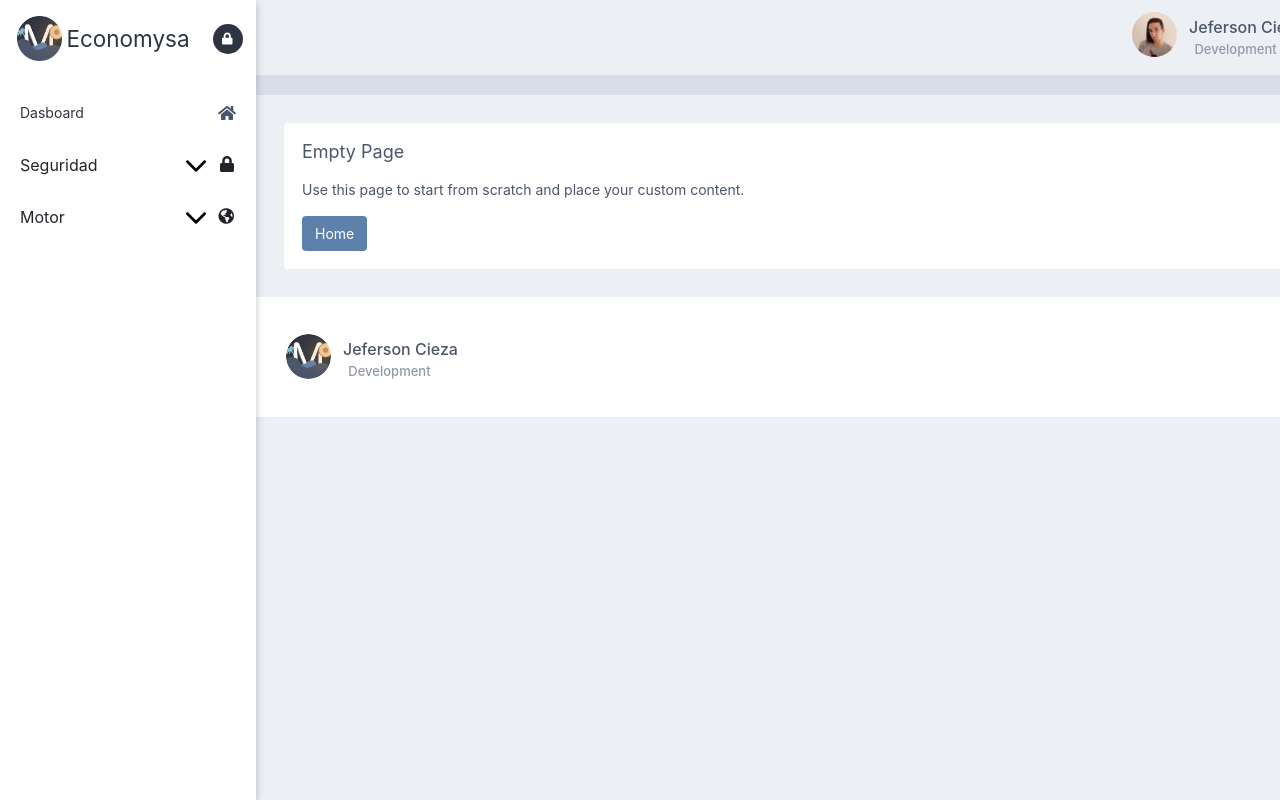
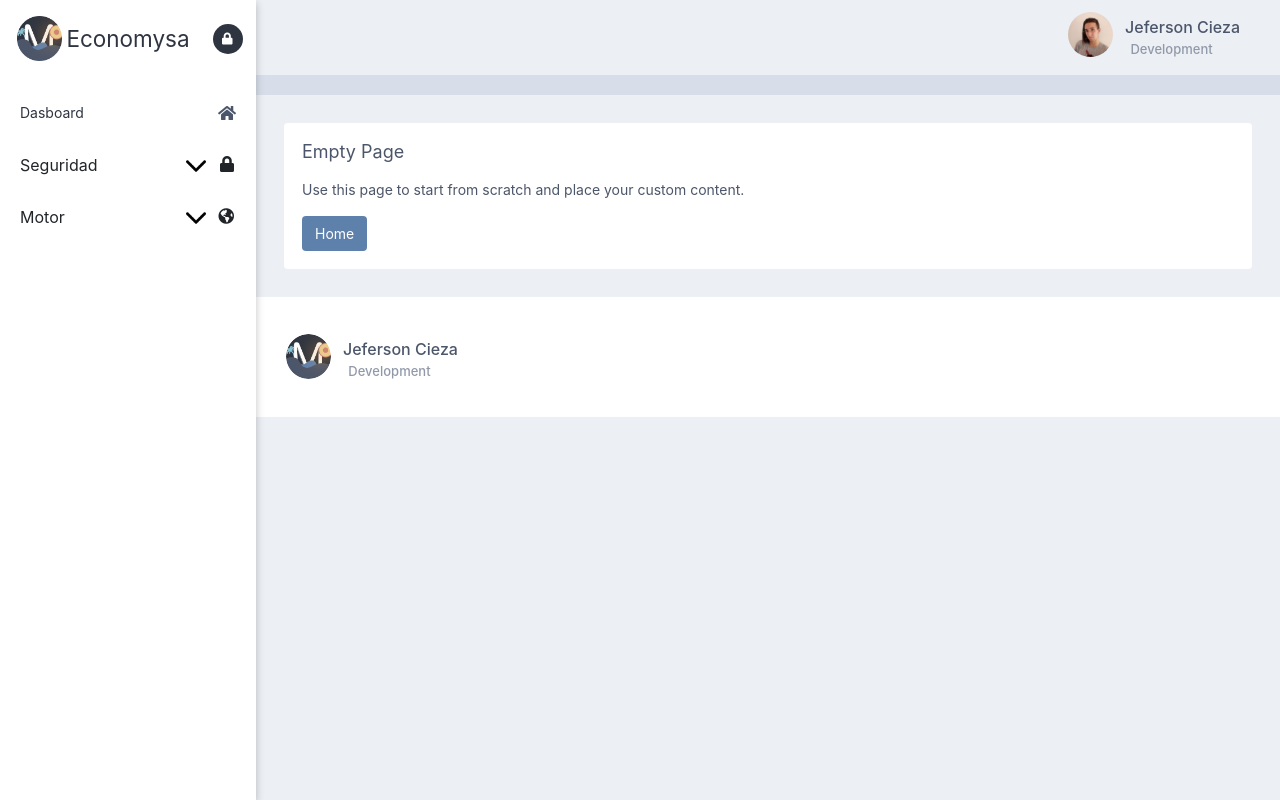
Before and after one commit to Linkhub-git/economysa-motor-front, a React (Create React App) app: page / in a window 1280 px wide. Built offline with nearby package versions, Linux system fonts and the light colour scheme.

Commit message:
Adaptation from the home responsive styles

```diff
--- a/src/App.css
+++ b/src/App.css
@@ -4,15 +4,23 @@ body{
   overflow-x: hidden
 }
 .globalContainerContent{
-  width: 100vw;
+  width: 100%;
   display: flex;
   overflow-x: hidden
 }
 .fondoGeneral{
-  width: 100vw;
+  width: 90%;
   height: 100vh;
   background-color: #eceff4;
   box-shadow: rgba(0, 0, 0, 0.24) 0px 3px 8px;
+}
+.containerHome{
+  width: 100%;
+}
+.contentHideSidebar{
+  width: 93.7%;
+  position: relative;
+  left: 75px;
 }
 .divEspacioHome{
   background-color: #d8dee9;
@@ -53,3 +61,17 @@ body{
 .infoPrincipalContainer button:hover{
   transition: background-color 0.15s, box-shadow 0.15s;
 }
+@media only screen and (min-width: 1200px){
+  .contentHideSidebar{
+    width: 95.5%;
+    position: relative;
+    left: 75px;
+  }
+}
+@media only screen and (min-width: 1600px){
+  .contentHideSidebar{
+    width: 95%;
+    position: relative;
+    left: 92px;
+  }
+}
--- a/src/App.js
+++ b/src/App.js
@@ -12,7 +12,7 @@ function App() {
       <Sidebar btnShowSideBar={showSideBar1} btnMiddle={showSideBar2} setShowSideBar={setShowSideBar1} hideSidebarDesk={hideSidebarDesk} setHideSidebarDesk={setHideSidebarDesk} />
       <section className='fondoGeneral'>
         {render}
-        <section className="containerHome">
+        <section className={hideSidebarDesk === true ? "containerHome" : "contentHideSidebar"}>
           {showSideBar1 === true ? <div className='backgroundBlackSideBar'></div> : ''}
           <div className='divEspacioHome'><p>...</p></div>
           <div className='infoPrincipal'>
--- a/src/components/Header/Header.css
+++ b/src/components/Header/Header.css
@@ -39,7 +39,10 @@
         display: none;
     }
     .header{
-        width: 85vw;
+        width: 100%;
+    }
+    .headerSinSidebar{
+
     }
     .headerContent{
         display: flex;
@@ -198,18 +201,3 @@
     color: #fff;
     transition: 250ms;
 }
-@media only screen and (min-width: 992px){
-    .header{
-        min-width:20%;
-    }
-}
-@media only screen and (min-width: 1200px){
-    .header{
-        min-width:100%;
-    }
-}
-@media only screen and (min-width: 1600px){
-    .header{
-        min-width:100%;
-    }
-}
--- a/src/components/Header/Header.js
+++ b/src/components/Header/Header.js
@@ -13,7 +13,7 @@ function Header(hideSidebarDesk) {
       showSideBar2,
       setShowSideBar1,
         render:(
-            <header className="header">
+            <header className={hideSidebarDesk === true ? 'header' : "headerSinSidebar"}>
               {render}
               <div className='headerContent' onClick={()=>setShowSpan(!showSpan)}>
                   <img src={Logo} alt="ej" />
```
